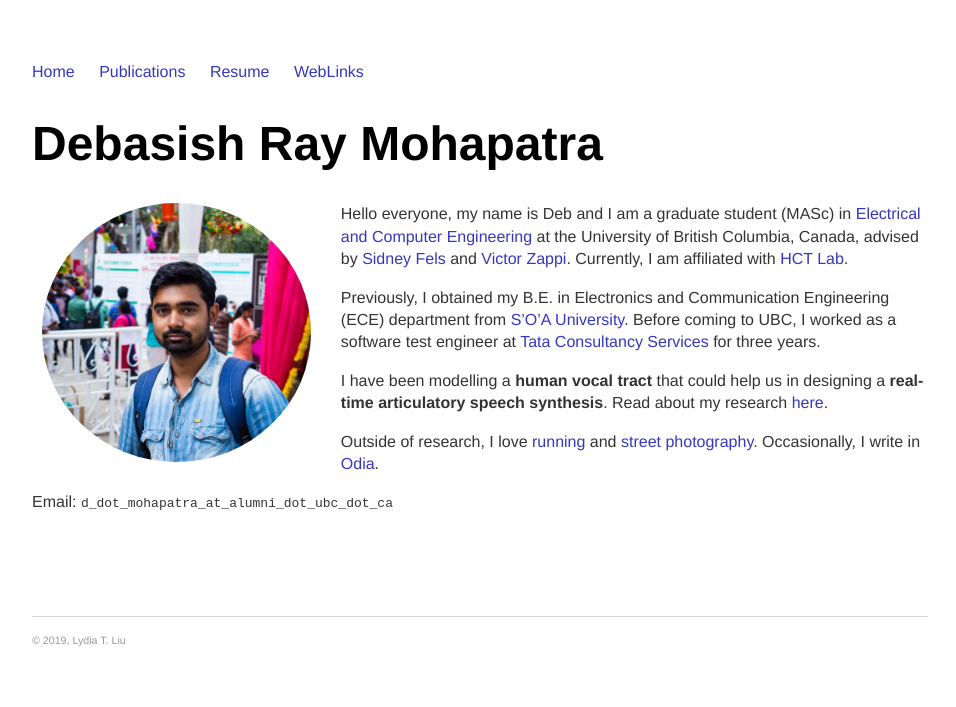
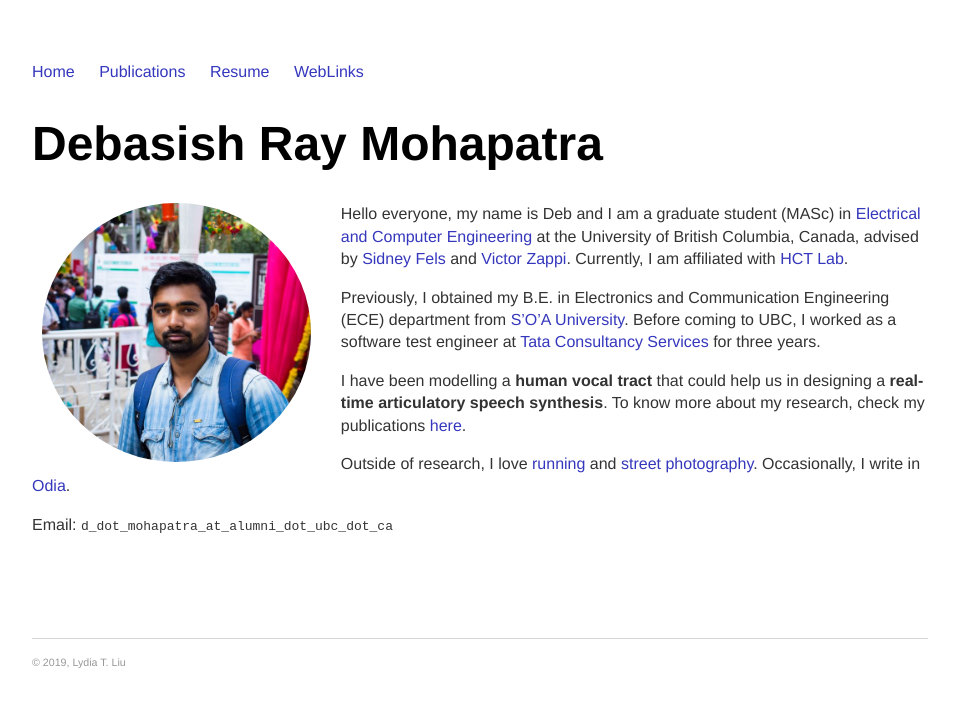
Before and after one commit to PramitSaha/debasishray19.github.io, a Jekyll site: the page built from index.md, in a window 1280 px wide. Shown: the top 707 px of the page, without its empty margins (160-1116 px from the left). Built offline with Jekyll 4.4.1, drawn with Linux system fonts in a browser that asks for light colours.

Commit message:
Update Introduction

```diff
--- a/index.md
+++ b/index.md
@@ -11,7 +11,7 @@ Hello everyone, my name is Deb and I am a graduate student (MASc) in [Electrical
 
 Previously, I obtained my B.E. in Electronics and Communication Engineering (ECE) department from [S'O'A University](https://www.soa.ac.in/iter). Before coming to UBC, I worked as a software test engineer at [Tata Consultancy Services](https://www.tcs.com/) for three years.
 
-I have been modelling a **human vocal tract** that could help us in designing a **real-time articulatory speech synthesis**. Read about my research [here](/projects).
+I have been modelling a **human vocal tract** that could help us in designing a **real-time articulatory speech synthesis**. To know more about my research, check my publications [here](/projects).
 
 Outside of research, I love [running](https://www.strava.com/athletes/45967561) and [street photography](https://500px.com/debasishraymohapatra). Occasionally, I write in [Odia](/mywriting).
 
```
